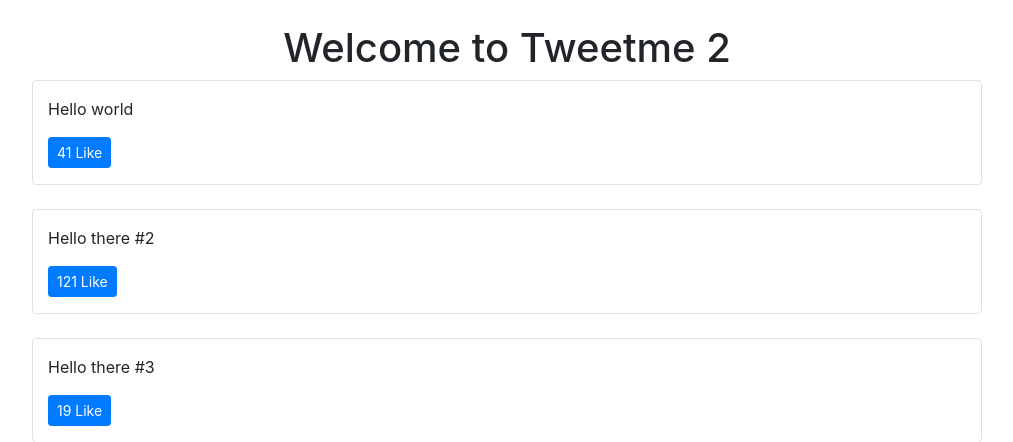
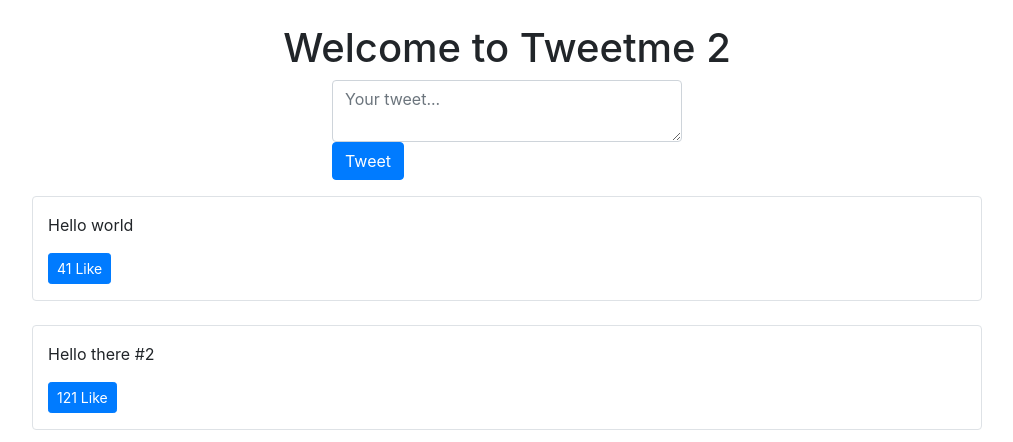
Before and after one commit to apayne28/Coding-Projects, a Django app: page / in a window 1280 px wide. Shown: the part 56-498 px from the top of the page, without its empty margins (133-1146 px from the left). Run offline with Django 3.2, Linux system fonts and the light colour scheme; data comes from the database, SQL or seed files in the repository; both versions use the stored data as it was after the commit; some libraries are stand-ins or nearby versions.

Commit message:
Moved tweet box to homepage

```diff
--- a/templates/pages/home.html
+++ b/templates/pages/home.html
@@ -9,6 +9,19 @@ This is hype af!!!!
   <div class='col'>
   <h1> Welcome to Tweetme 2</h1>
   </div>
+</div>
+
+<div class='row mb-3'>
+    <div class='col-md-4 mx-auto col-10'>
+      <form class='form' method='POST' action='/create-tweet'>
+        {% csrf_token %}
+        <input type='hidden' value='/' name='next' />
+        <textarea class='form-control' name='content'
+        placeholder='Your tweet...'></textarea>
+        <button type='submit' class='btn btn-primary'>Tweet
+        </button>
+      </form>
+    </div>
 </div>
 
 
--- a/tweets/views.py
+++ b/tweets/views.py
@@ -11,6 +11,7 @@ def home_view(request, *args, **kwargs):
 
 def tweet_create_view(request, *args, **kwargs):
   form = TweetForm(request.POST or None)
+  print('post data is', request.POST)
   if form.is_valid():
     obj = form.save(commit=False)
     # do other form related logic
```
Also changed, not shown: db.sqlite3.
